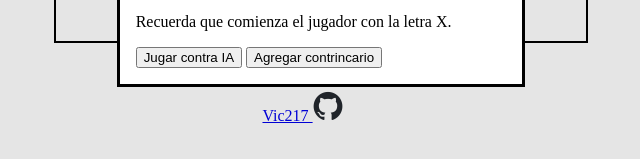
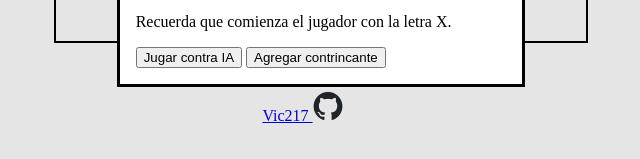
Before and after one commit to Vic217/Tic-Tac-Toe, a plain HTML site: page index.html in a window 1280 px wide. Shown: the part 427-586 px from the top of the page, 319-959 px from the left. Drawn offline with Linux system fonts and the light colour scheme.

Commit message:
Cambie el texto de los botones

```diff
--- a/index.html
+++ b/index.html
@@ -24,7 +24,7 @@
         <p>Recuerda que comienza el jugador con la letra X.</p>
 
         <button id="jugarIA">Jugar contra IA</button>
-        <button id="nuevo-jugador">Agregar contrincario</button>
+        <button id="nuevo-jugador">Agregar contrincante</button>
     </dialog>
     <div id="espacio_de_juego">
         <div id="primer_jugador"></div>
```
